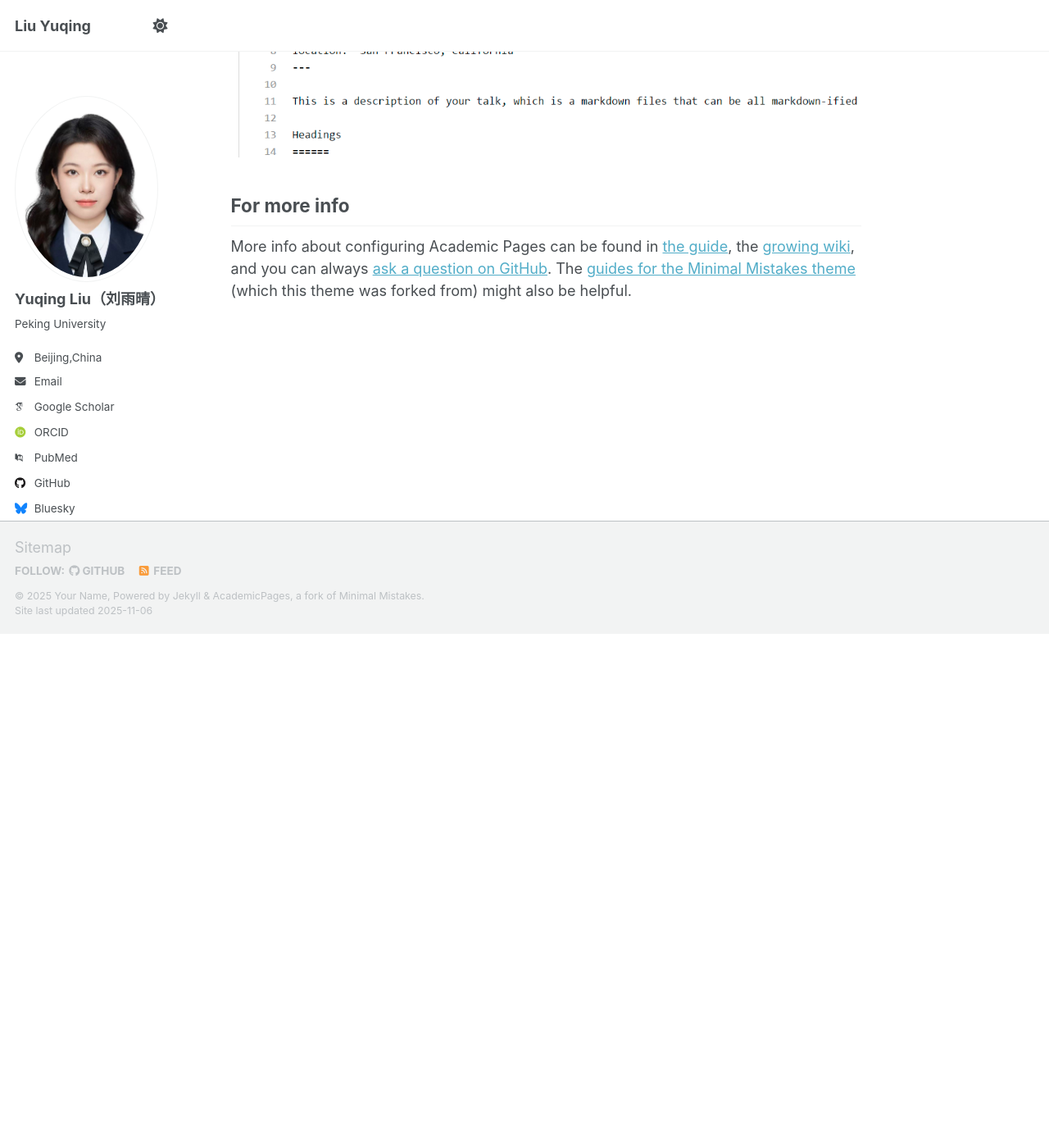
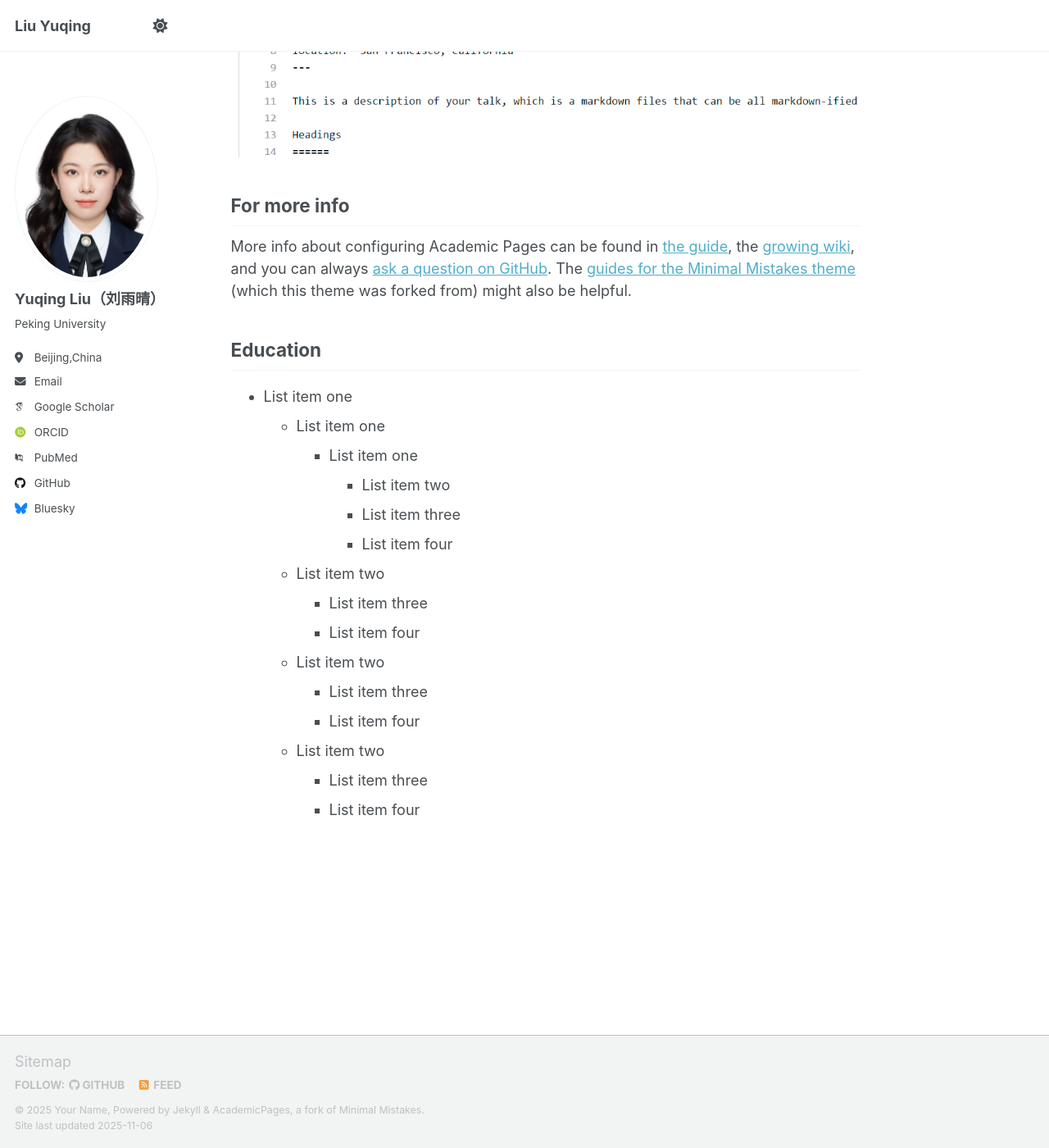
Before and after one commit to LiuYuqing-2025/LiuYuqing-2025.github.io, a Jekyll site: the page built from _pages/about.md, in a window 1280 px wide and 1400 px high, scrolled down 3213 px. Shown: the whole window at 82% size. Built offline with Jekyll 4.4.1, drawn with Linux system fonts in a browser that asks for light colours; some web fonts are replaced; a script that is not in the unit is left out; before the commit the page ends 3986 px from its top, so only the background shows below that.

Commit message:
Update about.md

```diff
--- a/_pages/about.md
+++ b/_pages/about.md
@@ -61,3 +61,21 @@ Example: editing a Markdown file for a talk
 For more info
 ------
 More info about configuring Academic Pages can be found in [the guide](https://academicpages.github.io/markdown/), the [growing wiki](https://github.com/academicpages/academicpages.github.io/wiki), and you can always [ask a question on GitHub](https://github.com/academicpages/academicpages.github.io/discussions). The [guides for the Minimal Mistakes theme](https://mmistakes.github.io/minimal-mistakes/docs/configuration/) (which this theme was forked from) might also be helpful.
+
+Education
+------
+- List item one
+  - List item one
+    - List item one
+      - List item two
+      - List item three
+      - List item four
+  - List item two
+    - List item three
+    - List item four
+  - List item two
+    - List item three
+    - List item four
+  - List item two
+    - List item three
+    - List item four
```
